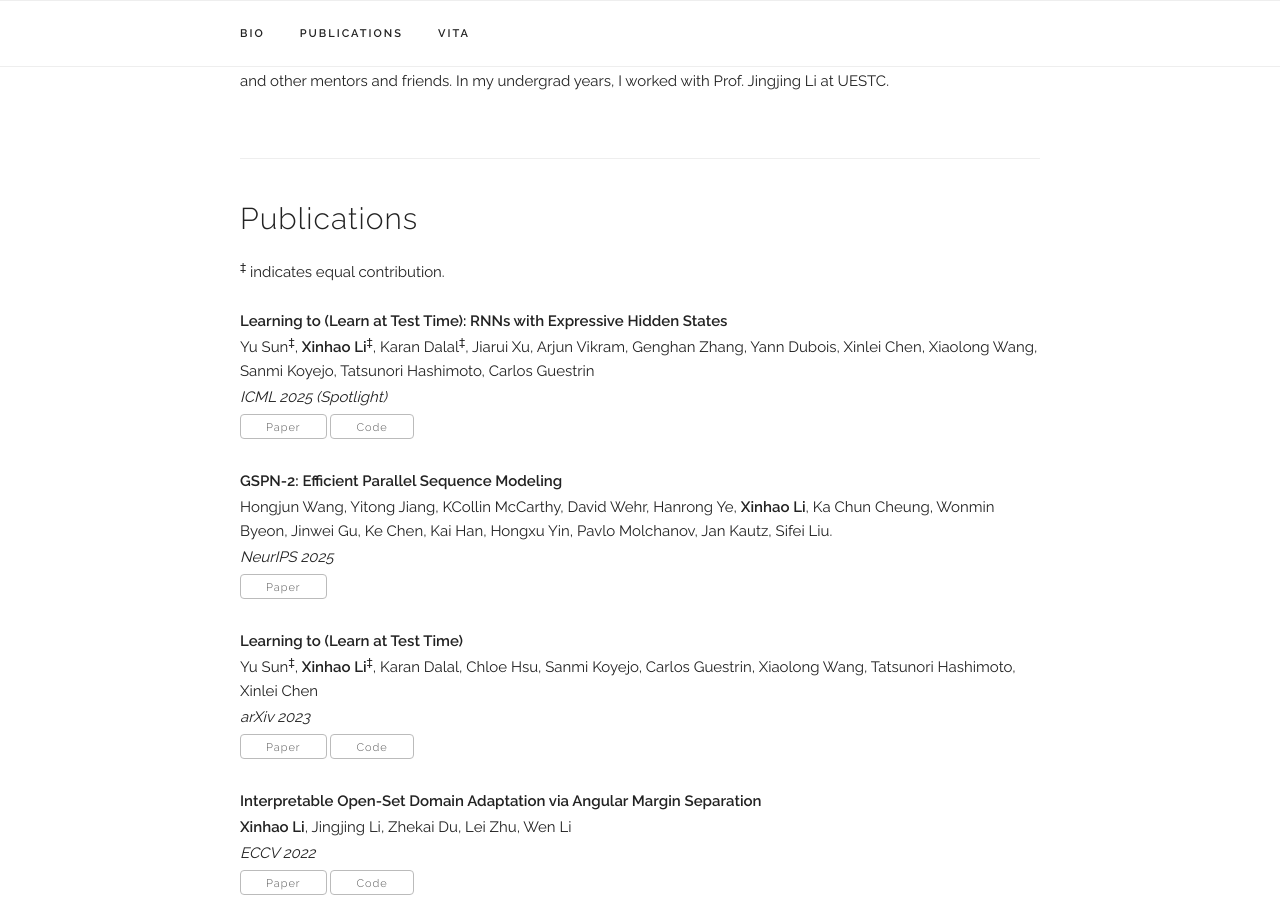
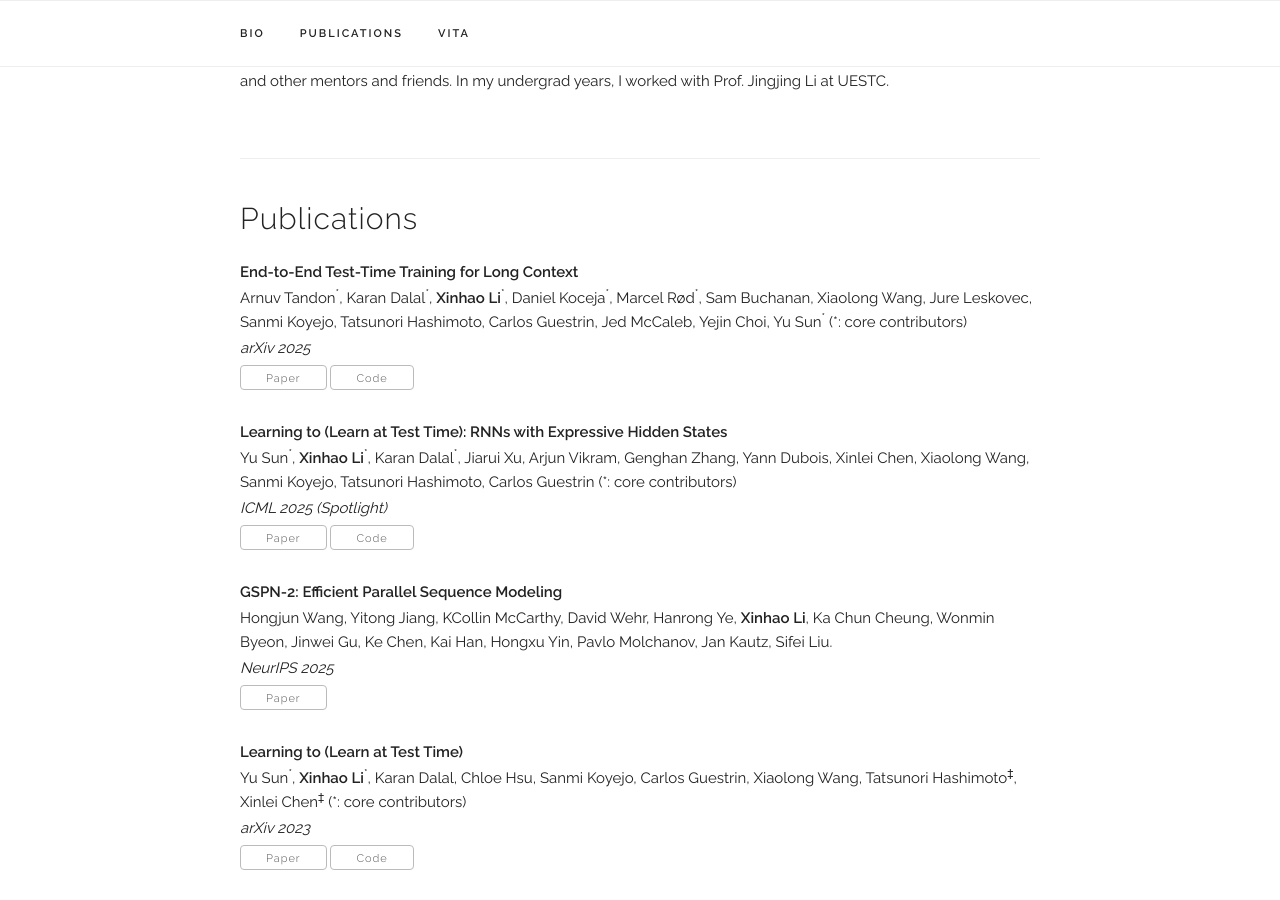
Before and after one commit to LeoXinhaoLee/LeoXinhaoLee.github.io, a Jekyll site: the page built from index.html, in a window 1280 px wide and 900 px high, scrolled down 821 px. Built offline with Jekyll 4.4.1, drawn with Linux system fonts in a browser that asks for light colours; some web fonts are replaced.

Commit message:
update pub

```diff
--- a/_data/publications.yaml
+++ b/_data/publications.yaml
@@ -1,8 +1,15 @@
 papers:
+  - title: "End-to-End Test-Time Training for Long Context"
+    authors: "Arnuv Tandon<sup>*</sup>, Karan Dalal<sup>*</sup>, <b>Xinhao Li</b><sup>*</sup>, Daniel Koceja<sup>*</sup>, Marcel Rød<sup>*</sup>,
+    Sam Buchanan, Xiaolong Wang, Jure Leskovec, Sanmi Koyejo, Tatsunori Hashimoto, Carlos Guestrin, Jed McCaleb, Yejin Choi, Yu Sun<sup>*</sup> (*: core contributors)"
+    venue: "arXiv 2025"
+    paper_pdf: "https://arxiv.org/pdf/2512.23675"
+    code: "https://github.com/test-time-training/e2e"
+    selected: y
 
   - title: "Learning to (Learn at Test Time): RNNs with Expressive Hidden States"
-    authors: "Yu Sun<sup>‡</sup>, <b>Xinhao Li</b><sup>‡</sup>, Karan Dalal<sup>‡</sup>, Jiarui Xu, Arjun Vikram,
-    Genghan Zhang, Yann Dubois, Xinlei Chen, Xiaolong Wang, Sanmi Koyejo, Tatsunori Hashimoto, Carlos Guestrin"
+    authors: "Yu Sun<sup>*</sup>, <b>Xinhao Li</b><sup>*</sup>, Karan Dalal<sup>*</sup>, Jiarui Xu, Arjun Vikram,
+    Genghan Zhang, Yann Dubois, Xinlei Chen, Xiaolong Wang, Sanmi Koyejo, Tatsunori Hashimoto, Carlos Guestrin (*: core contributors)"
     venue: "ICML 2025 (Spotlight)"
     paper_pdf: "https://arxiv.org/pdf/2407.04620v1"
     code: "https://github.com/test-time-training/ttt-lm-pytorch"
@@ -16,8 +23,8 @@ papers:
     selected: y
 
   - title: "Learning to (Learn at Test Time)"
-    authors: "Yu Sun<sup>‡</sup>, <b>Xinhao Li</b><sup>‡</sup>, Karan Dalal, Chloe Hsu,
-    Sanmi Koyejo, Carlos Guestrin, Xiaolong Wang, Tatsunori Hashimoto, Xinlei Chen"
+    authors: "Yu Sun<sup>*</sup>, <b>Xinhao Li</b><sup>*</sup>, Karan Dalal, Chloe Hsu,
+    Sanmi Koyejo, Carlos Guestrin, Xiaolong Wang, Tatsunori Hashimoto<sup>‡</sup>, Xinlei Chen<sup>‡</sup> (*: core contributors)"
     venue: "arXiv 2023"
     paper_pdf: "https://arxiv.org/abs/2310.13807"
     code: "https://github.com/test-time-training/mttt"
--- a/index.html
+++ b/index.html
@@ -46,9 +46,9 @@ title: Home
 <div class="docs-section" id="publications">
   <h4>Publications</h4>
 
-  <p>
-  <sup>‡</sup> indicates equal contribution.
-  </p>
+<!--  <p>-->
+<!--  <sup>‡</sup> indicates equal contribution.-->
+<!--  </p>-->
 
   <div class="tab-content">
     {% assign selected_papers = site.data.publications.papers | where: "selected", "y" %}
```
